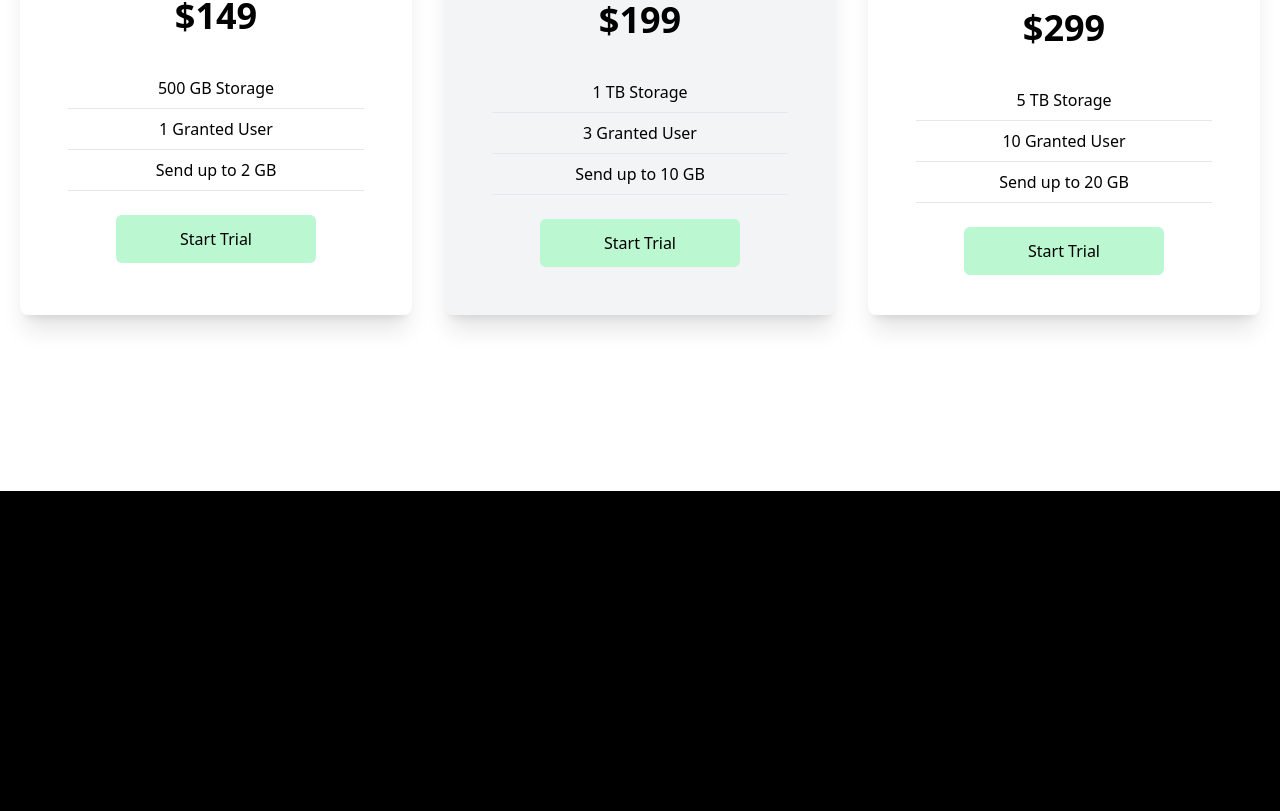
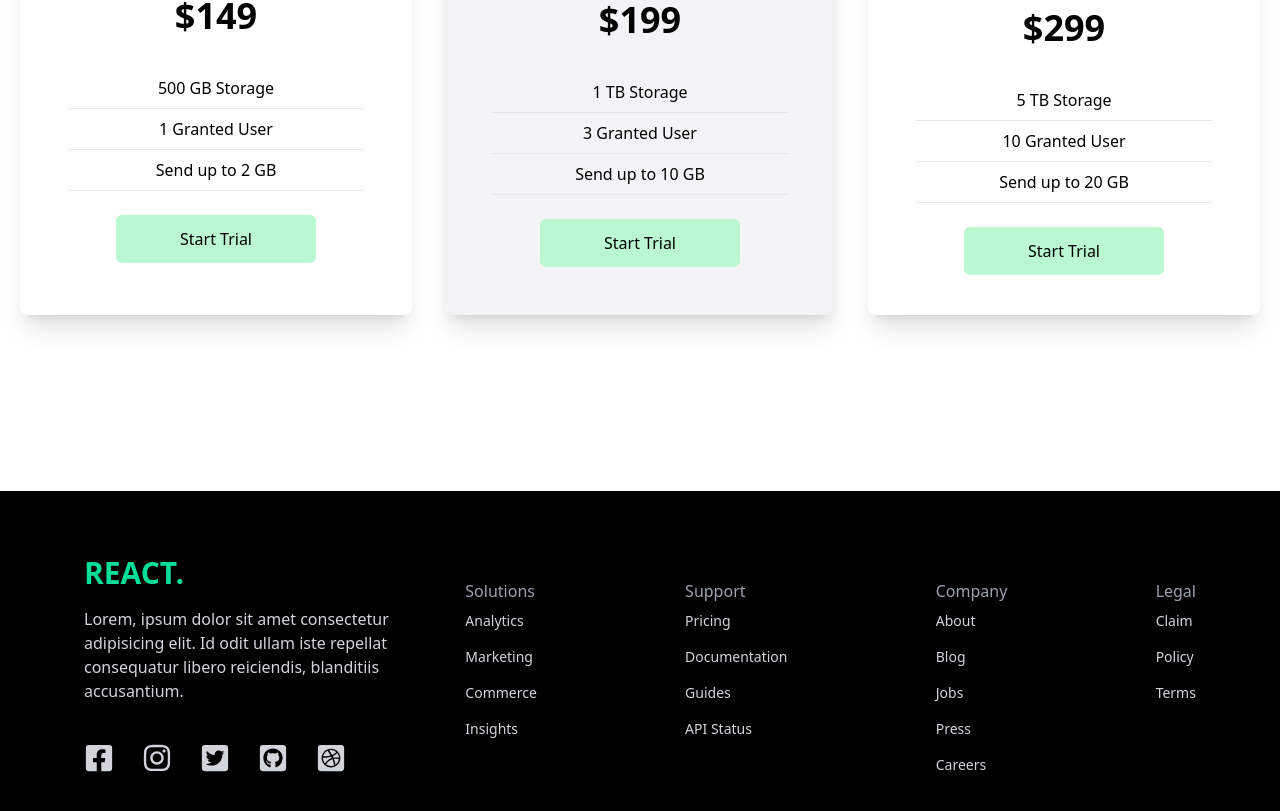
Before and after one commit to ChemicalElements/finance-app-layout, a React (Vite) app: page / in a window 1280 px wide. Shown: the part 1991-2802 px from the top of the page. Before the commit the page ends 2482 px from the top, so only its background shows below. Built offline with nearby package versions, Linux system fonts and the light colour scheme.

Commit message:
feat: create footer

```diff
--- a/src/App.tsx
+++ b/src/App.tsx
@@ -3,6 +3,7 @@ import Navbar from "./components/Navbar";
 import Analytics from "./components/Analytics";
 import Newsletter from "./components/Newsletter";
 import Cards from "./components/Cards";
+import Footer from "./components/Footer";
 
 const App = () => (
   <>
@@ -14,6 +15,7 @@ const App = () => (
       <Analytics />
       <Newsletter />
       <Cards />
+      <Footer />
     </main>
   </>
 );
--- /dev/null
+++ b/src/components/Footer.tsx
@@ -0,0 +1,68 @@
+import {
+  FaFacebookSquare,
+  FaInstagram,
+  FaTwitterSquare,
+  FaGithubSquare,
+  FaDribbbleSquare,
+} from "react-icons/fa";
+
+const Footer = () => {
+  return (
+    <footer className="mx-auto grid max-w-[1240px] gap-8 p-16  text-gray-300 lg:grid-cols-3">
+      <div>
+        <FooterIntro />
+      </div>
+
+      <div className="mt-6 flex justify-between lg:col-span-2">
+        <FooterList
+          title="Solutions"
+          items={["Analytics", "Marketing", "Commerce", "Insights"]}
+        />
+
+        <FooterList
+          title="Support"
+          items={["Pricing", "Documentation", "Guides", "API Status"]}
+        />
+
+        <FooterList
+          title="Company"
+          items={["About", "Blog", "Jobs", "Press", "Careers"]}
+        />
+
+        <FooterList title="Legal" items={["Claim", "Policy", "Terms"]} />
+      </div>
+    </footer>
+  );
+};
+
+const FooterIntro = () => {
+  return (
+    <>
+      <h1 className="w-full text-3xl font-bold text-[#00df9a]">REACT.</h1>
+      <p className="py-4">
+        Lorem, ipsum dolor sit amet consectetur adipisicing elit. Id odit ullam
+        iste repellat consequatur libero reiciendis, blanditiis accusantium.
+      </p>
+      <div className="my-6 flex justify-between md:w-[75%]">
+        <FaFacebookSquare size={30} />
+        <FaInstagram size={30} />
+        <FaTwitterSquare size={30} />
+        <FaGithubSquare size={30} />
+        <FaDribbbleSquare size={30} />
+      </div>
+    </>
+  );
+};
+
+const FooterList = ({ title, items }: { title: string; items: string[] }) => {
+  const list = items.map((item) => <li className="py-2 text-sm">{item}</li>);
+
+  return (
+    <div>
+      <h6 className="font-medium text-gray-400">{title}</h6>
+      <ul>{list}</ul>
+    </div>
+  );
+};
+
+export default Footer;
```
Also changed, not shown: 2 other files (tests, documents, lock files or other folders).
